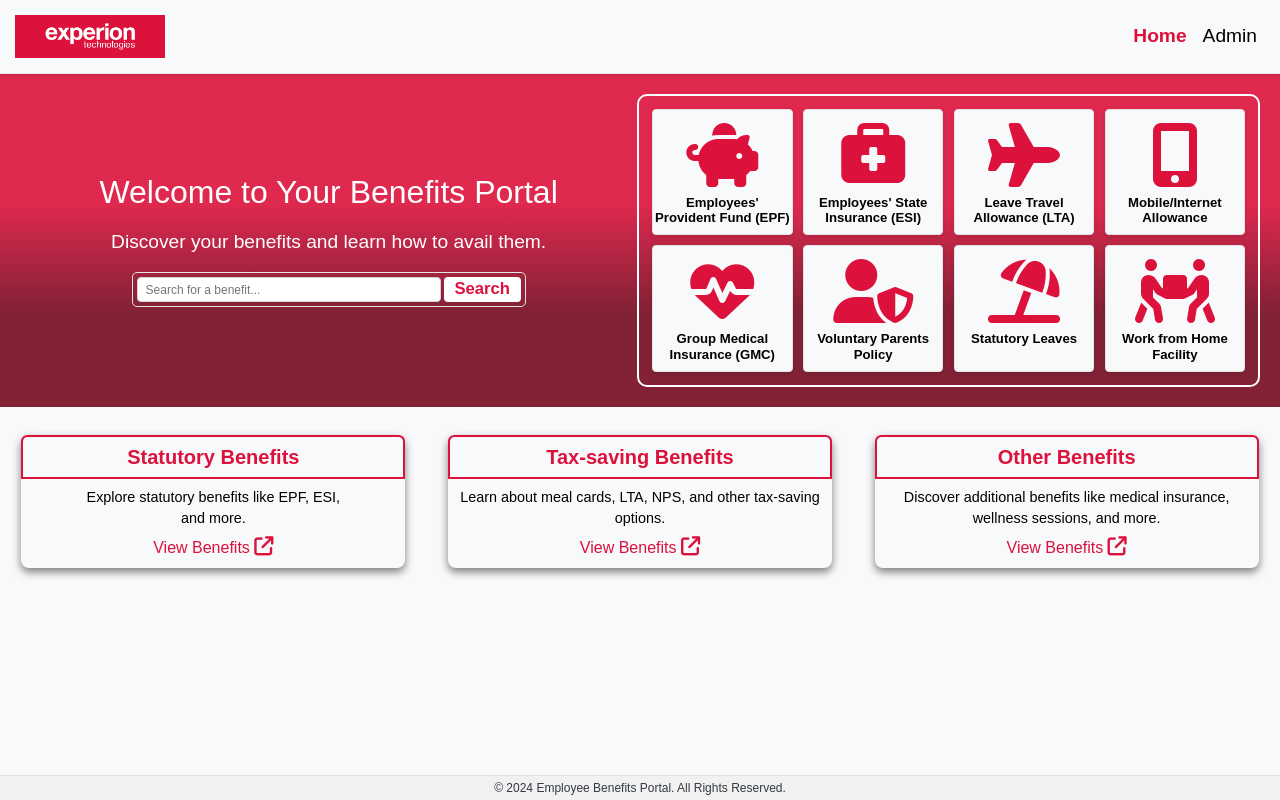
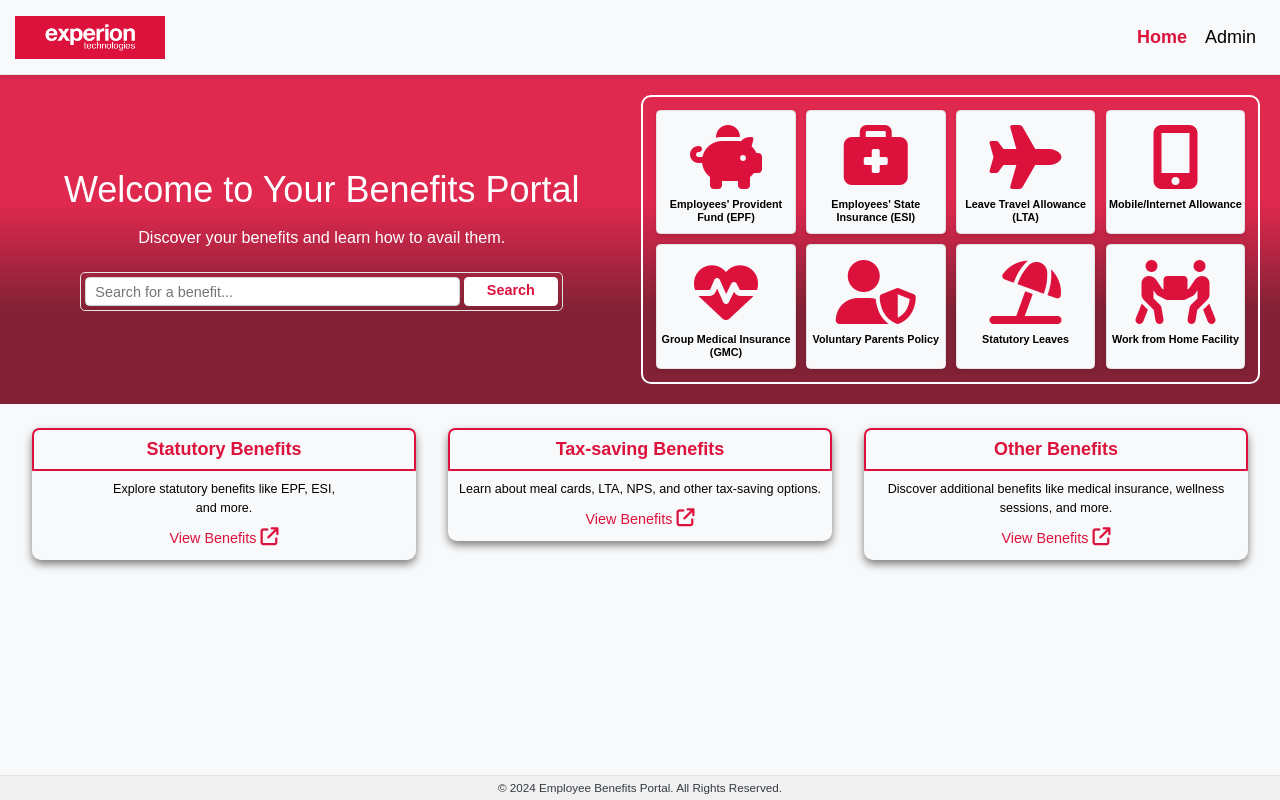
Before and after one commit to Ajin-k-j/EBP-V2, a plain HTML site: page index.html in a window 1280 px wide. Drawn offline with nearby package versions, Linux system fonts and the light colour scheme.

Commit message:
responsive update

```diff
--- a/css/styles.css
+++ b/css/styles.css
@@ -1,9 +1,27 @@
 :root{
     --expRed:#DC123C;
 }
+html {
+    font-size: 16px; /* Base font size */
+}
+@media (min-width: 768px) {
+    html {
+        font-size: 18px; /* Increase base font size for tablets */
+    }
+}
+
+@media (min-width: 1024px) {
+    html {
+        font-size: 18px; /* Increase base font size for desktops */
+    }
+}
+
+@media (min-width: 1440px) {
+    html {
+        font-size: 20px; /* Increase base font size for desktops */
+    }
+}
 body {
-    display: flex;
-    flex-direction: column;
     height: 100vh;
     margin: 0;
     font-family: Arial, sans-serif;
@@ -23,16 +41,13 @@ header img{
     padding: 8px 0;
 }
 .navbar {
-    display: flex;
-    justify-content: space-between;
-    align-items: center;
     background-color: #ffffff;
     padding: 10px 15px;
     border-bottom: 1px solid #e3e3e3;
 }
 
 .navbar-brand {
-    font-size: 1.5rem;
+    /* font-size: 1.5rem; */
     color: var(--expRed);
     text-decoration: none;
     font-weight: bold;
@@ -40,12 +55,15 @@ header img{
 
 .nav-link {
     color: black;
-    font-size: 1.2rem;
+    font-size: 1rem;
     /* font-weight: bold; */
+}
+.nav-link:hover{
+    color: var(--expRed);
 }
 
 .activeColor{
-    font-size: 1.2rem;
+    font-size: 1rem;
     color: var(--expRed);
     font-weight: bolder;
 }
@@ -60,9 +78,9 @@ header img{
 }
 
 .hero-section {
-    display: flex;
+    /* display: flex;
     justify-content: space-between;
-    align-items: flex-start;
+    align-items: flex-start; */
     width: 100%;
     padding: 20px;
     box-sizing: border-box;
@@ -71,50 +89,51 @@ header img{
 }
 
 .welcome-search {
-    max-width: 50%;
+    /* max-width: 50%; */
     color: #ffffff;
 }
 
 .welcome-search h1 {
     font-size: 2rem;
-    margin-bottom: 1rem;
+    /* margin-bottom: 1rem; */
 }
 
 .welcome-search p {
-    font-size: 1.2rem;
-    margin-bottom: 1rem;
+    font-size: 0.9rem;
+    /* margin-bottom: 1rem; */
 }
 
 .search-bar {
-    display: flex;
-    width: fit-content;
+    /* display: flex;*/
+    width: 80%;
     padding: 4px;
     border: 1.5px solid #e3e3e3;
     border-radius: 5px;
     position: relative;
+    /* border: 2px solid yellow; */
 }
 
 .search-input-container {
     display: flex;
-    width: 30vw;
+    width: 100%;
 }
 
 .search-input-container input {
-    width: 70%;
-    font-size: 12px;
+    width: 75%;
+    font-size: 1rem;
     flex: 1;
     padding: 0 0.5rem;
     border: 1px solid #ced4da;
     border-radius: 0.25rem;
 }
 .search-input-container input::placeholder{
-    font-size: 12px;
+    font-size: 0.8rem;
 }
 
 .search-input-container button {
     width: 20%;
     padding: 0;
-    font-size: 1.3vw;
+    font-size: 0.8rem;
     border: none;
     background-color: white;
     color: var(--expRed);
@@ -138,7 +157,7 @@ header img{
 
 .recommendation-item {
     padding: 3px;
-    font-size: 1.2vw;
+    font-size: 0.8rem;
     cursor: pointer;
 }
 
@@ -152,8 +171,7 @@ header img{
     display: grid;
     grid-template-columns: repeat(4, 1fr);
     gap: 0.8vw;
-    /* max-width: 45vw;
-    max-height: 23vw; */
+    /* max-height: 23vw; */
     border: solid 2px white;
     border-radius: 10px;
     width:fit-content;
@@ -188,7 +206,7 @@ header img{
 .benefit-card h5 {
     color: black;
     /* padding:0.1rem; */
-    font-size: 1.03vw;
+    font-size: 0.6rem;
     margin-top: 0.5rem;
     font-weight: bold;
 }
@@ -204,10 +222,12 @@ header img{
 }
 
 .main-categories {
-    display: flex;
-    justify-content: space-around;
-    width: 100%;
-    margin-top: 3.5vh;
+    /* width: 100%; */
+    margin-top: 3vh;
+    /* height: 22vh; */
+    /* align-items: center; */
+    /* flex-grow: 1; */
+    bottom: 0;
 }
 
 .main-category {
@@ -241,21 +261,23 @@ header img{
     padding: .5rem;
     font-weight: bolder;
     color: var(--expRed);
+    font-size: 1rem;
 }
 .main-category p{
     color: black;
     padding: 0 0.4rem;
     width:100%;
-    font-size: 0.9rem;
+    font-size: 0.7rem;
     margin-bottom: 0.5vw;
 }
 .main-category span{
     margin: 0;
     border-radius: 5px;
     color: var(--expRed);
+    font-size: 0.8rem;
 }
 .main-category i{
-    font-size: 1.2rem;
+    font-size: 1rem;
 }
 
 .footer {
@@ -265,7 +287,7 @@ header img{
     padding: 3px;
     height: 25px;
     width: 100%;
-    font-size: 12px;
+    font-size: 0.65rem;
     text-align: center;
     border-top: 1px solid #e3e3e3;
 }
--- a/index.html
+++ b/index.html
@@ -10,7 +10,7 @@
     <link rel="stylesheet" href="css/styles.css">
 </head>
 
-<body>
+<body class="d-flex flex-column">
     <header class="navbar navbar-expand-lg navbar-light bg-light">
         <a class="navbar-brand" href="https://experionglobal.com/"><img src="images/logo-light.png"></a>
         <button class="navbar-toggler" type="button" data-bs-toggle="collapse" data-bs-target="#navbarNav" aria-controls="navbarNav"
@@ -26,8 +26,8 @@
     </header>
 
     <main>
-        <div class="hero-section row">
-            <div class="welcome-search col d-flex justify-content-center align-items-center flex-column mt-auto mb-auto">
+        <div class="hero-section d-flex flex-column flex-sm-row justify-content-evenly gap-3">
+            <div class="welcome-search d-flex flex-column justify-content-center align-items-center gap-1 mt-auto mb-auto w-100 w-sm-50">
                 <h1>Welcome to Your Benefits Portal</h1>
                 <p>Discover your benefits and learn how to avail them.</p>
                 <div class="search-bar">
@@ -41,7 +41,7 @@
                     <div id="recommendations" class="recommendations"></div>
                 </div>
             </div>
-            <div class="popular-benefits col">
+            <div class="popular-benefits w-100 w-sm-50">
                 <a href="#" class="benefit-card">
                     <i class="fas fa-piggy-bank icon"></i>
                     <h5>Employees' Provident Fund (EPF)</h5>
@@ -77,10 +77,10 @@
             </div>
         </div>
 
-        <div class="main-categories">
+        <div class="main-categories d-flex justify-content-evenly">
             <a href="benefit.html" class="main-category">
                 <h5>Statutory Benefits</h5>
-                <p>Explore statutory benefits like EPF, ESI, <br> and more.</p>
+                <p>Explore statutory benefits like EPF, ESI,<br> and more.</p>
                 <span>View Benefits <i class="fa-solid fa-arrow-up-right-from-square fa-2x"></i></span>
             </a>
             <a href="benefit.html" class="main-category">
```
